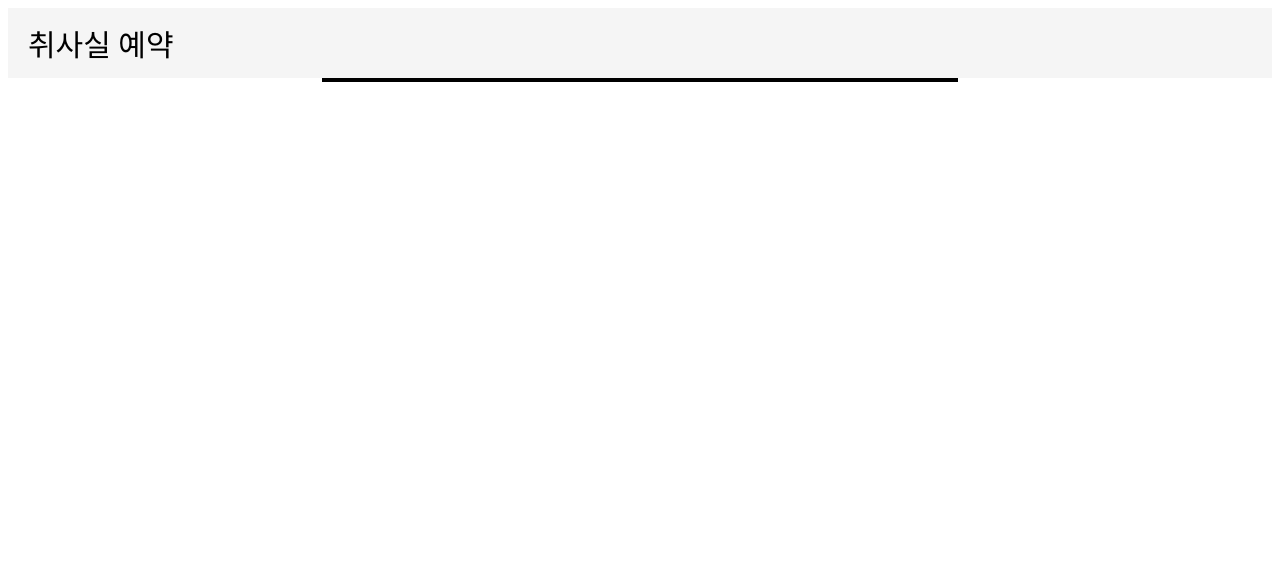
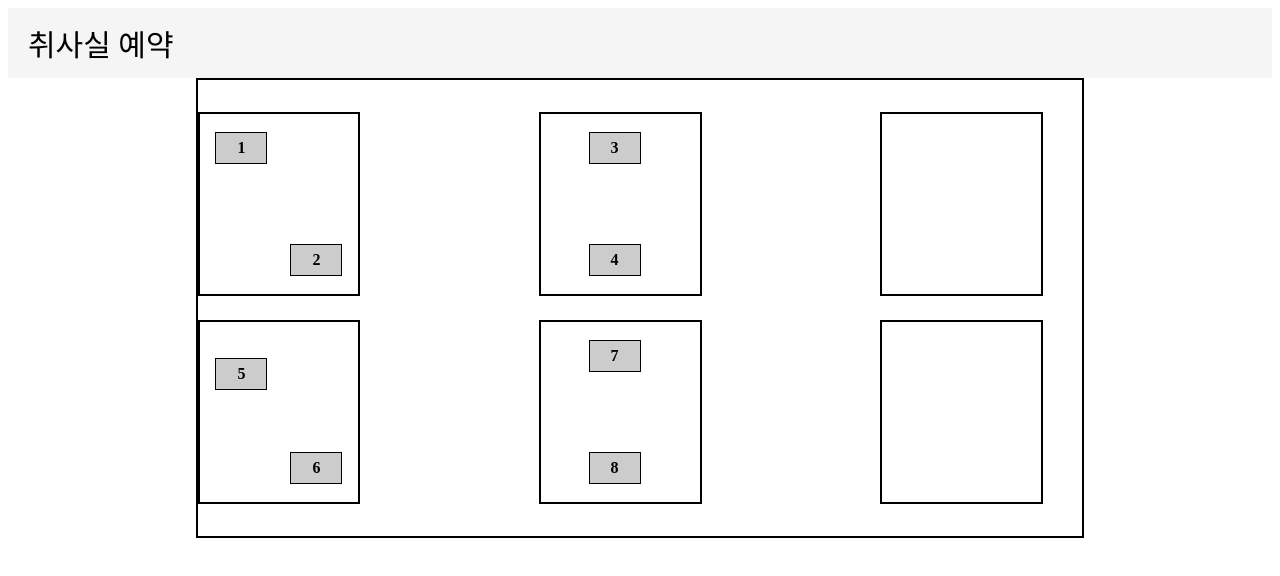
Before and after one commit to Woochan0510/dormreserve, a React (Create React App) app: page /book/cook in a window 1280 px wide. Shown: the top 576 px of the page. Built offline with nearby package versions, Linux system fonts and the light colour scheme.

Commit message:
취사실 예약 화면 구성

```diff
--- /dev/null
+++ b/src/CookGrid.css
@@ -0,0 +1,28 @@
+.grid-container {
+  display: grid;
+  grid-template-columns: repeat(3, 1fr);
+  gap: 1.5rem;
+  width: 90vw;
+  max-width: 1000px;
+  margin: 2rem auto;
+}
+
+.table {
+  position: relative;
+  width: 50%;
+  height: 180px;
+  border: 2px solid black;
+  background-color: white;
+}
+
+.induction {
+  background-color: #ccc;
+  border: 1px solid black;
+  width: 50px;
+  height: 30px;
+  display: flex;
+  justify-content: center;
+  align-items: center;
+  font-weight: bold;
+  cursor: pointer;
+}
--- /dev/null
+++ b/src/CookGrid.jsx
@@ -0,0 +1,61 @@
+import React from "react";
+import "./CookGrid.css";
+import url from "./url.jsx";
+import axios from "axios";
+
+const CookGrid = () => {
+  const tables = [
+    [
+      { top: "10%", left: "10%" },
+      { bottom: "10%", right: "10%" },
+    ],
+    [
+      { top: "10%", left: "30%" },
+      { bottom: "10%", left: "30%" },
+    ],
+    [],
+    [
+      { top: "20%", left: "10%" },
+      { bottom: "10%", right: "10%" },
+    ],
+    [
+      { top: "10%", left: "30%" },
+      { bottom: "10%", left: "30%" },
+    ],
+    [],
+  ];
+
+  let globalInductionNumber = 1;
+
+  const handleClick = (inductionNumber) => {
+    console.log(`Clicked induction ${inductionNumber}`);
+  };
+
+  return (
+    <div className="grid-container">
+      {tables.map((items, tableIndex) => (
+        <div className="table" key={tableIndex}>
+          {items.map((induction, inductionIndex) => {
+            const number = globalInductionNumber++;
+            return (
+              <div
+                key={inductionIndex}
+                className="induction"
+                style={{
+                  ...induction,
+                  position: "absolute",
+                  cursor: "pointer",
+                }}
+                onClick={() => handleClick(number)}
+              >
+                {number}
+              </div>
+            );
+          })}
+        </div>
+      ))}
+    </div>
+  );
+};
+
+export default CookGrid;
--- a/src/cook.css
+++ b/src/cook.css
@@ -18,6 +18,6 @@
   border-width: 2px;
   border-color: black;
   border-style: solid;
-  width: 50%;
+  width: 70%;
   height: 90%;
 }
--- a/src/cook.jsx
+++ b/src/cook.jsx
@@ -1,5 +1,6 @@
 import React from "react";
 import "./cook.css";
+import CookGrid from "./CookGrid";
 
 function Cook() {
   return (
@@ -8,7 +9,9 @@ function Cook() {
         <div className="top_title_name">취사실 예약</div>
       </div>
       <div className="main">
-        <div className="map"></div>
+        <div className="map">
+          <CookGrid />
+        </div>
       </div>
     </div>
   );
```
